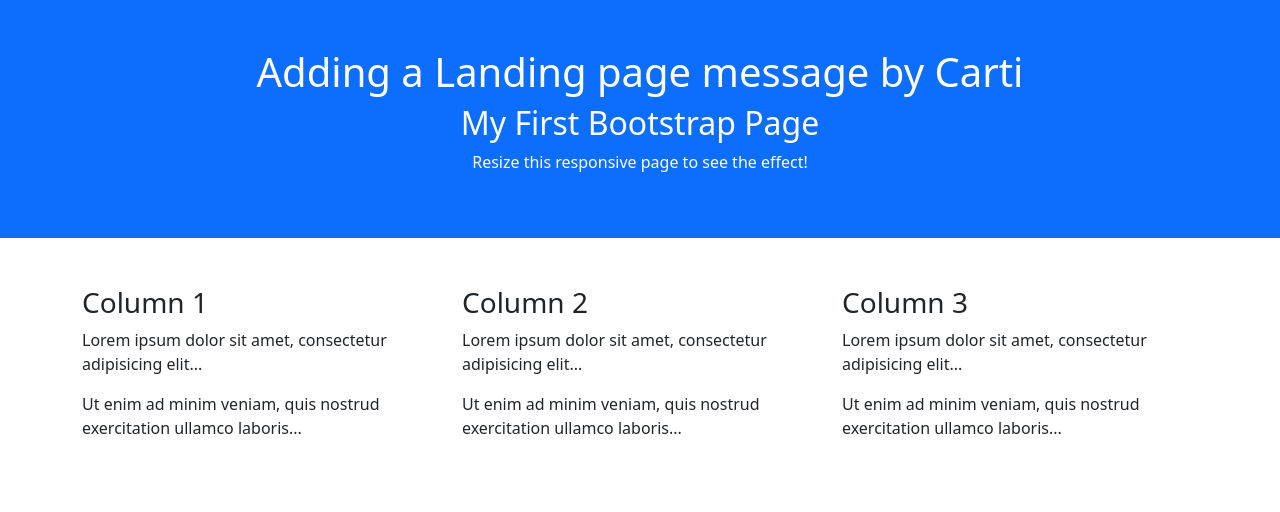
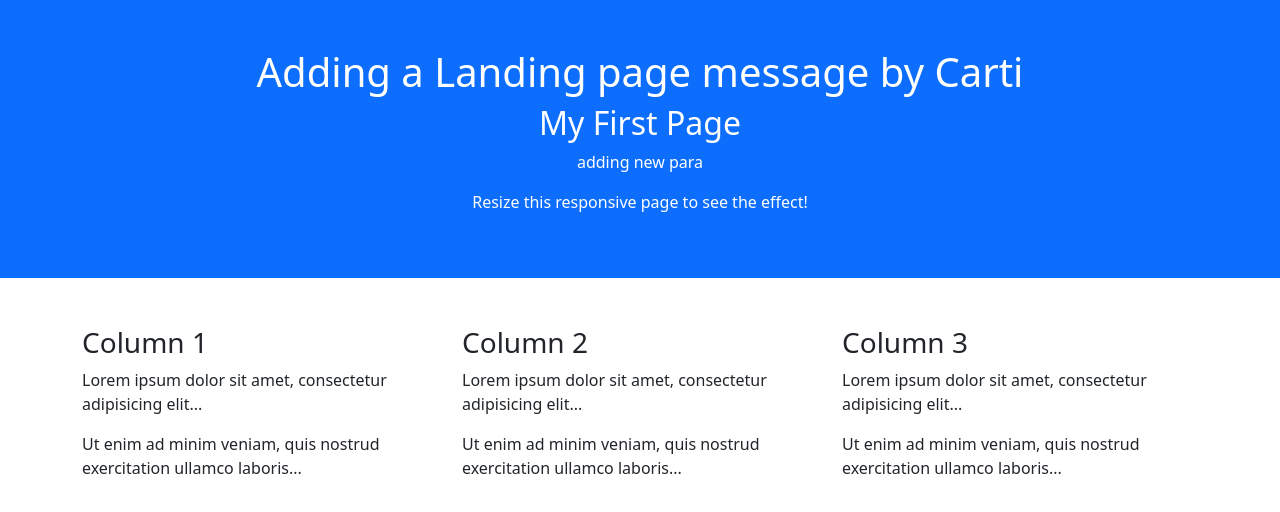
Before and after one commit to Karthi0505/git_test, a plain HTML site: page index.html in a window 1280 px wide. Drawn offline with nearby package versions, Linux system fonts and the light colour scheme.

Commit message:
removed text bootstrap fron <h2> and added para

```diff
--- a/index.html
+++ b/index.html
@@ -12,7 +12,9 @@
 <div class="container-fluid p-5 bg-primary text-white text-center">
   <h1>Adding a Landing page message by Carti</h1>
 
-  <h2>My First Bootstrap Page</h2>
+  <h2>My First Page</h2>
+  <p>adding new para</p>
+
   <p>Resize this responsive page to see the effect!</p>
 </div>
 
```
Also changed, not shown: 1 other file.
